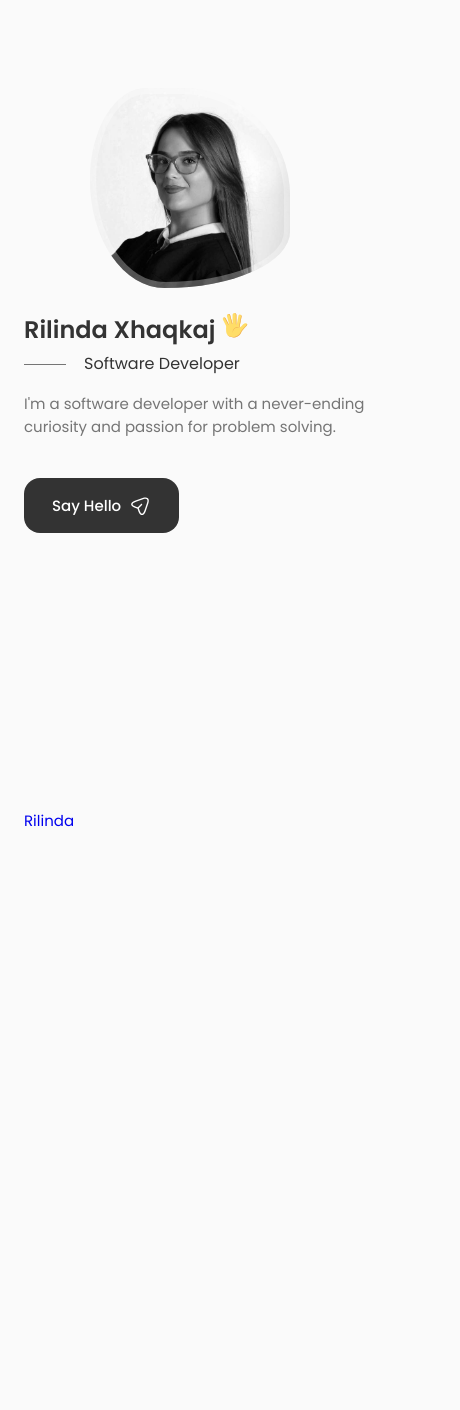
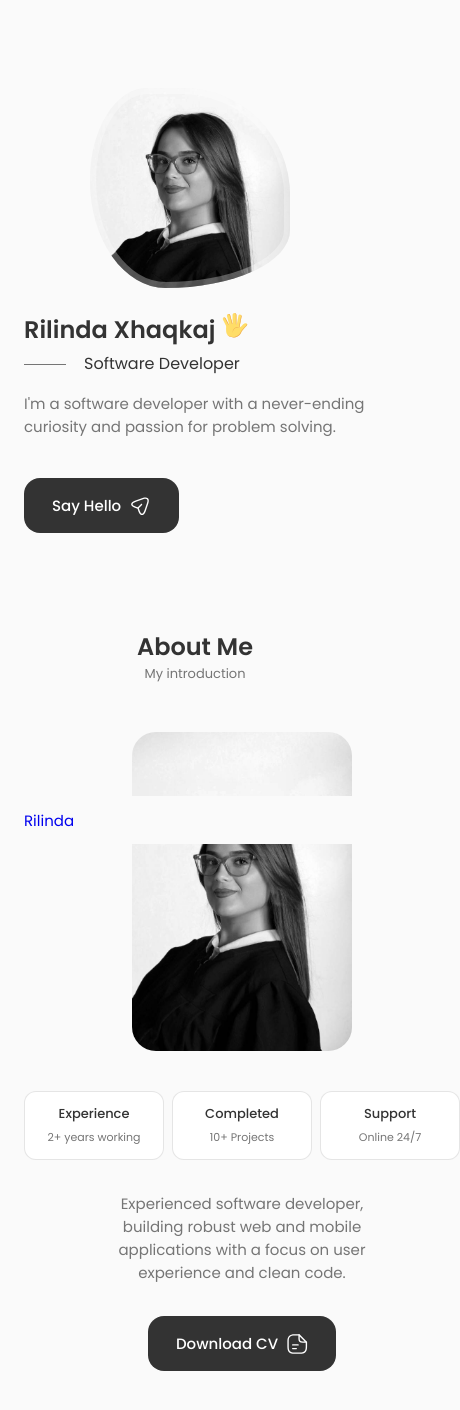
Before and after one commit to rxhaqkaj/personal-portfolio, a React (Create React App) app: page / in a window 390 px wide. Shown: the top 1410 px of the page, 460 px wide, since content can reach past the window. Before the commit the page ends 844 px from the top, so only its background shows below. Built offline with nearby package versions, Linux system fonts and the light colour scheme; the HTML template or start-up script is replaced by a standard one.

Commit message:
feat(about-page): about me section

```diff
--- a/src/App.css
+++ b/src/App.css
@@ -187,8 +187,15 @@
 
 /*Medium devices */
 @media screen and (max-width: 768px) {
+  body {
+    margin: 0 0 var(--header-height) 0;
+  }
   .section {
     padding: 2rem 0 4rem;
+  }
+
+  .section__subtitle {
+    margin-bottom: var(--mb-3);
   }
 
 }
--- a/src/App.js
+++ b/src/App.js
@@ -1,6 +1,7 @@
 import './App.css';
 import Header from './components/header/Header';
 import Home from './components/home/Home';
+import About from './components/about/About';
 
 const App = () => {
   return (
@@ -8,6 +9,7 @@
       <Header />
       <main className='main'>
         <Home />
+        <About />
       </main>
     </>
   );
--- /dev/null
+++ b/src/components/about/About.jsx
@@ -0,0 +1,25 @@
+import React from 'react'
+import './about.css'
+import AboutImg from '../../assets/images/portrait_linda.jpeg'
+import Info from './Info'
+import CV from '../../assets/pdf/sample.pdf'
+
+const About = () => {
+    return (
+        <section className="about section" id='about'>
+            <h2 className="section__title">About Me</h2>
+            <span className="section__subtitle">My introduction</span>
+            <div className="about__container container grid">
+                <img src={AboutImg} alt="" className='about__img' />
+                <div className="about__data">
+                    <Info />
+                    <p className="about__description">Experienced software developer, building robust web and mobile applications with a focus on user experience and clean code.</p>
+                    <a download="" href={CV} className="button button__flex">Download CV
+                        <svg class="button__icon" xmlns="http://www.w3.org/2000/svg" width="24" height="24" viewBox="0 0 24 24" fill="none"><path d="M15.25 22.7502H9.25C3.82 22.7502 1.5 20.4302 1.5 15.0002V9.00024C1.5 3.57024 3.82 1.25024 9.25 1.25024H14.25C14.66 1.25024 15 1.59024 15 2.00024C15 2.41024 14.66 2.75024 14.25 2.75024H9.25C4.64 2.75024 3 4.39024 3 9.00024V15.0002C3 19.6102 4.64 21.2502 9.25 21.2502H15.25C19.86 21.2502 21.5 19.6102 21.5 15.0002V10.0002C21.5 9.59024 21.84 9.25024 22.25 9.25024C22.66 9.25024 23 9.59024 23 10.0002V15.0002C23 20.4302 20.68 22.7502 15.25 22.7502Z" fill="var(--container-color)"></path><path d="M22.25 10.7502H18.25C14.83 10.7502 13.5 9.42023 13.5 6.00023V2.00023C13.5 1.70023 13.68 1.42023 13.96 1.31023C14.24 1.19023 14.56 1.26023 14.78 1.47023L22.78 9.47023C22.99 9.68023 23.06 10.0102 22.94 10.2902C22.82 10.5702 22.55 10.7502 22.25 10.7502ZM15 3.81023V6.00023C15 8.58023 15.67 9.25023 18.25 9.25023H20.44L15 3.81023Z" fill="var(--container-color)"></path><path d="M13.25 13.7502H7.25C6.84 13.7502 6.5 13.4102 6.5 13.0002C6.5 12.5902 6.84 12.2502 7.25 12.2502H13.25C13.66 12.2502 14 12.5902 14 13.0002C14 13.4102 13.66 13.7502 13.25 13.7502Z" fill="var(--container-color)"></path><path d="M11.25 17.7502H7.25C6.84 17.7502 6.5 17.4102 6.5 17.0002C6.5 16.5902 6.84 16.2502 7.25 16.2502H11.25C11.66 16.2502 12 16.5902 12 17.0002C12 17.4102 11.66 17.7502 11.25 17.7502Z" fill="var(--container-color)"></path></svg></a>
+                </div>
+            </div>
+        </section>
+    )
+}
+
+export default About
--- /dev/null
+++ b/src/components/about/Info.jsx
@@ -0,0 +1,25 @@
+import React from 'react'
+
+const Info = () => {
+    return (
+        <div className="about__info grid">
+            <div class="about__box">
+                <i class="bx bx-award about__icon"></i>
+                <h3 class="about__title">Experience</h3>
+                <span class="about__subtitle">2+ years working</span>
+            </div>
+            <div className="about__box">
+                <i class="bx bx-briefcase-alt about__icon"></i>
+                <h3 className="about__title">Completed</h3>
+                <span className="about__subtitle">10+ Projects</span>
+            </div>
+            <div className="about__box">
+                <i class="bx bx-support about__icon"></i>
+                <h3 className="about__title">Support</h3>
+                <span className="about__subtitle">Online 24/7</span>
+            </div>
+        </div>
+    )
+}
+
+export default Info
--- /dev/null
+++ b/src/components/about/about.css
@@ -0,0 +1,88 @@
+.about__container {
+    grid-template-columns: repeat(2, 1fr);
+    align-items: center;
+    column-count: 4rem;
+}
+
+.about__img {
+    width: 350px;
+    border-radius: 1.5rem;
+    justify-self: center;
+}
+
+.about__info {
+    grid-template-columns: repeat(3, 140px);
+    gap: 0.5rem;
+    margin-bottom: var(--mb-2);
+}
+
+.about__box {
+    background-color: var(--container-color);
+    border: 1px solid rgba(0, 0, 0, 0.1);
+    border-radius: 0.75rem;
+    text-align: center;
+    padding: 1rem 1.25rem;
+}
+
+.about__icon {
+    font-size: 1.5rem;
+    color: var(--title-color);
+    margin-bottom: var(--mb-0-5);
+}
+
+.about__title {
+    font-size: var(--small-font-size);
+    font-weight: var(--font-medium);
+}
+
+.about__subtitle {
+    font-size: 11px;
+}
+
+.about__description {
+    padding: 0 4rem 0 0;
+    margin-bottom: var(--mb-2);
+}
+
+/*Larg devices */
+@media screen and (max-width: 992px) {
+    .about__container {
+        grid-template-columns: 1fr;
+        row-gap: 2.5rem;
+    }
+
+    .about__img {
+        width: 220px;
+    }
+
+    .about__box {
+        padding: 0.75rem 0.5rem;
+    }
+
+    .about__data {
+        text-align: center;
+    }
+
+    .about__info {
+        justify-content: center;
+    }
+
+    .about__description {
+        padding: 0 5rem;
+        margin-bottom: 2rem;
+    }
+}
+
+/*Medium devices */
+@media screen and (max-width: 576x) {
+    .about__info {
+        grid-template-columns: repeat(3, 1fr);
+    }
+}
+
+/*Small devices */
+@media screen and (max-width: 350px) {
+    .about__info {
+        grid-template-columns: repeat(2, 1fr);
+    }
+}
```
Also changed, not shown: 1 other file (tests, documents, lock files or other folders).
